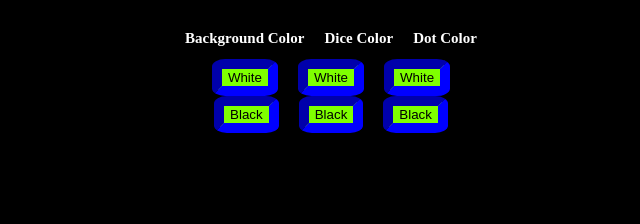
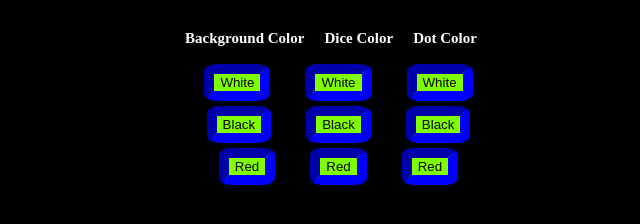
Before and after one commit to Oweng090/Web-Dice, a plain HTML site: page index.html in a window 1280 px wide. Shown: the part 392-616 px from the top of the page, without its empty margins (319-959 px from the left). Drawn offline with Linux system fonts and the light colour scheme.

Commit message:
added red colors

```diff
--- a/functions.js
+++ b/functions.js
@@ -268,12 +268,20 @@ function backgroundBlack() {
     changeBackground('black', 'white')
 }
 
+function backgroundRed() {
+    changeBackground('red', 'white')
+}
+
 function diceWhite() {
     changeDiceColor('white')
 }
 
 function diceBlack() {
     changeDiceColor('black')
+}
+
+function diceRed() {
+    changeDiceColor('red')
 }
 
 function dotWhite() {
@@ -283,3 +291,7 @@ function dotWhite() {
 function dotBlack() {
     changeDotColor('black')
 }
+
+function dotRed() {
+    changeDotColor('red')
+}
--- a/index.html
+++ b/index.html
@@ -36,6 +36,11 @@
         <button onclick="diceBlack()" class="button">Black</button>
         <button onclick="dotBlack()" class="button">Black</button>
     </div>
+    <div id="RedThemeButtonContainer" class="container">
+        <button onclick="backgroundRed()" class="button">Red</button>
+        <button onclick="diceRed()" class="button">Red</button>
+        <button onclick="dotRed()" class="button">Red</button>
+    </div>
     <script src="functions.js"></script>
 </body>
 </html>
--- a/styles.css
+++ b/styles.css
@@ -18,7 +18,8 @@ body {
     border-color: blue;
     border-style: inset;
     border-radius: 20%;
-    margin-left: 20px;
+    margin-left: 35px;
+    margin-top: 5px;
 }
 
 .dice-1 {
```
